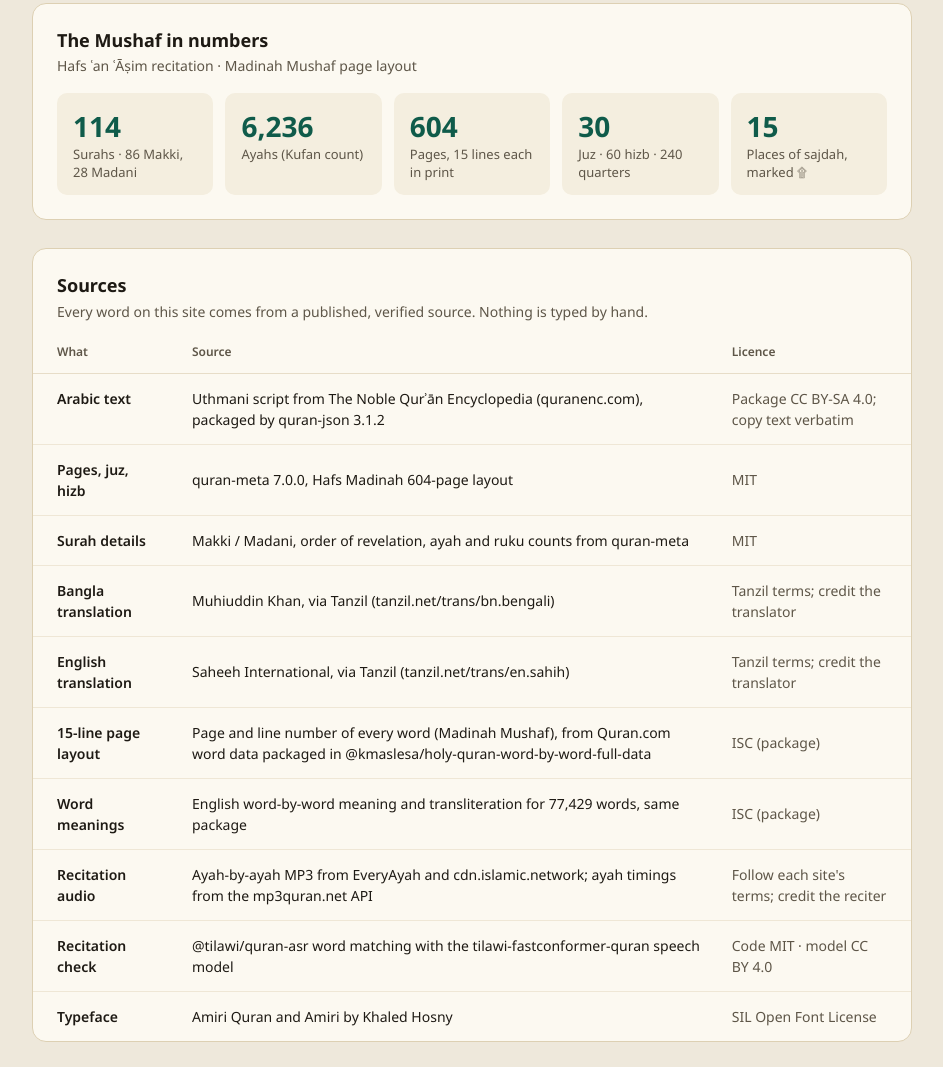
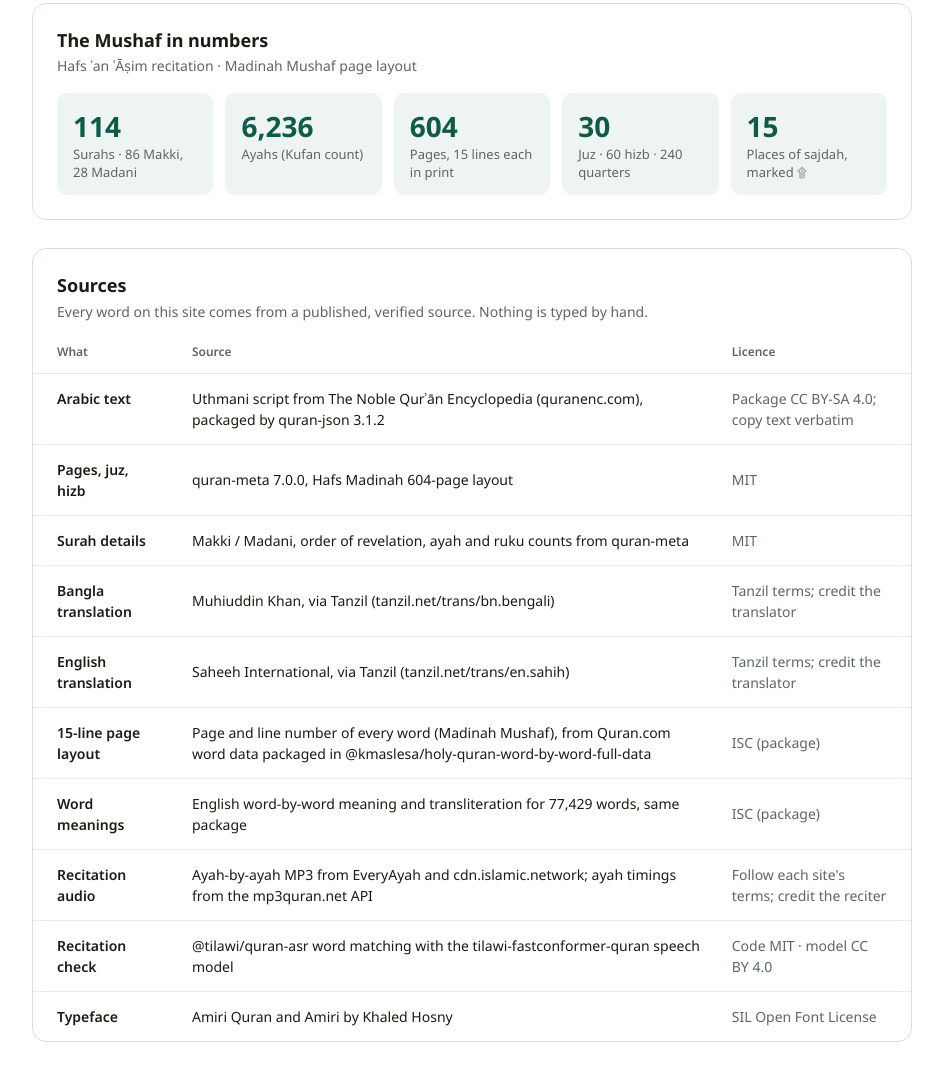
Before and after one commit to JahidHasanCO/The-Holy-Quran, a website: page public/about.html in a window 1280 px wide. Shown: the part 313-1380 px from the top of the page, without its empty margins (168-1111 px from the left). Drawn offline with Linux system fonts and the light colour scheme.

Commit message:
Make the light theme white with primary-tinted accents
- Paper theme: white background, surfaces, header and dock glass; borders,
  chips, hovers, selection and highlights are tints of --primary.
- Outlined buttons use the accent colour everywhere (cover-only rules removed).
- About page: white background and cards, primary-tinted stat boxes.

Co-Authored-By: Claude Opus 5.5 <noreply@anthropic.com>

```diff
--- a/public/about.html
+++ b/public/about.html
@@ -16,7 +16,7 @@ a{color:var(--primary)}a:hover{color:color-mix(in srgb, var(--primary) 75%, blac
 </head>
 <body>
 
-<div style="min-height: 100vh; box-sizing: border-box; background: #EEE8DB; color: #1E1A14; font-family: 'Noto Sans', system-ui, sans-serif; padding: 0 20px 72px">
+<div style="min-height: 100vh; box-sizing: border-box; background: #FFFFFF; color: #1E1A14; font-family: 'Noto Sans', system-ui, sans-serif; padding: 0 20px 72px">
   <div style="max-width: 880px; margin: 0 auto; display: flex; flex-direction: column; gap: 28px">
 
     <header style="padding-top: 24px">
@@ -29,92 +29,92 @@ a{color:var(--primary)}a:hover{color:color-mix(in srgb, var(--primary) 75%, blac
     <div style="display: flex; flex-direction: column; align-items: center; gap: 8px; text-align: center; padding: 8px 0 4px">
       <span lang="ar" style="font-family: 'Amiri', serif; font-size: 52px; font-weight: 700; color: var(--primary); line-height: 1.4">القرآن الكريم</span>
       <h1 style="margin: 0; font-size: 28px; font-weight: 700">About this reader</h1>
-      <p style="margin: 0; max-width: 560px; font-size: 16px; line-height: 1.65; color: #5E5648">A quiet place to read the Quran the way a printed Mushaf reads: page by page, right to left, with nothing in the way.</p>
+      <p style="margin: 0; max-width: 560px; font-size: 16px; line-height: 1.65; color: #5F6662">A quiet place to read the Quran the way a printed Mushaf reads: page by page, right to left, with nothing in the way.</p>
     </div>
 
-    <section aria-labelledby="h-mushaf" style="background: #FCF9F1; border: 1px solid #DDD0B3; border-radius: 14px; padding: 24px">
+    <section aria-labelledby="h-mushaf" style="background: #FFFFFF; border: 1px solid color-mix(in srgb, var(--primary) 18%, white); border-radius: 14px; padding: 24px">
       <h2 id="h-mushaf" style="margin: 0 0 4px; font-size: 18px; font-weight: 700">The Mushaf in numbers</h2>
-      <p style="margin: 0 0 18px; font-size: 14px; color: #5E5648">Hafs ʿan ʿĀṣim recitation · Madinah Mushaf page layout</p>
+      <p style="margin: 0 0 18px; font-size: 14px; color: #5F6662">Hafs ʿan ʿĀṣim recitation · Madinah Mushaf page layout</p>
       <div style="display: grid; grid-template-columns: repeat(auto-fill, minmax(150px, 1fr)); gap: 12px">
-        <div style="padding: 14px 16px; background: #F4EEDF; border-radius: 10px"><div style="font-size: 28px; font-weight: 700; color: var(--primary)">114</div><div style="font-size: 13px; color: #5E5648">Surahs · 86 Makki, 28 Madani</div></div>
-        <div style="padding: 14px 16px; background: #F4EEDF; border-radius: 10px"><div style="font-size: 28px; font-weight: 700; color: var(--primary)">6,236</div><div style="font-size: 13px; color: #5E5648">Ayahs (Kufan count)</div></div>
-        <div style="padding: 14px 16px; background: #F4EEDF; border-radius: 10px"><div style="font-size: 28px; font-weight: 700; color: var(--primary)">604</div><div style="font-size: 13px; color: #5E5648">Pages, 15 lines each in print</div></div>
-        <div style="padding: 14px 16px; background: #F4EEDF; border-radius: 10px"><div style="font-size: 28px; font-weight: 700; color: var(--primary)">30</div><div style="font-size: 13px; color: #5E5648">Juz · 60 hizb · 240 quarters</div></div>
-        <div style="padding: 14px 16px; background: #F4EEDF; border-radius: 10px"><div style="font-size: 28px; font-weight: 700; color: var(--primary)">15</div><div style="font-size: 13px; color: #5E5648">Places of sajdah, marked ۩</div></div>
+        <div style="padding: 14px 16px; background: color-mix(in srgb, var(--primary) 7%, white); border-radius: 10px"><div style="font-size: 28px; font-weight: 700; color: var(--primary)">114</div><div style="font-size: 13px; color: #5F6662">Surahs · 86 Makki, 28 Madani</div></div>
+        <div style="padding: 14px 16px; background: color-mix(in srgb, var(--primary) 7%, white); border-radius: 10px"><div style="font-size: 28px; font-weight: 700; color: var(--primary)">6,236</div><div style="font-size: 13px; color: #5F6662">Ayahs (Kufan count)</div></div>
+        <div style="padding: 14px 16px; background: color-mix(in srgb, var(--primary) 7%, white); border-radius: 10px"><div style="font-size: 28px; font-weight: 700; color: var(--primary)">604</div><div style="font-size: 13px; color: #5F6662">Pages, 15 lines each in print</div></div>
+        <div style="padding: 14px 16px; background: color-mix(in srgb, var(--primary) 7%, white); border-radius: 10px"><div style="font-size: 28px; font-weight: 700; color: var(--primary)">30</div><div style="font-size: 13px; color: #5F6662">Juz · 60 hizb · 240 quarters</div></div>
+        <div style="padding: 14px 16px; background: color-mix(in srgb, var(--primary) 7%, white); border-radius: 10px"><div style="font-size: 28px; font-weight: 700; color: var(--primary)">15</div><div style="font-size: 13px; color: #5F6662">Places of sajdah, marked ۩</div></div>
       </div>
     </section>
 
-    <section aria-labelledby="h-src" style="background: #FCF9F1; border: 1px solid #DDD0B3; border-radius: 14px; overflow: hidden">
+    <section aria-labelledby="h-src" style="background: #FFFFFF; border: 1px solid color-mix(in srgb, var(--primary) 18%, white); border-radius: 14px; overflow: hidden">
       <div style="padding: 24px 24px 8px">
         <h2 id="h-src" style="margin: 0 0 4px; font-size: 18px; font-weight: 700">Sources</h2>
-        <p style="margin: 0; font-size: 14px; line-height: 1.6; color: #5E5648">Every word on this site comes from a published, verified source. Nothing is typed by hand.</p>
+        <p style="margin: 0; font-size: 14px; line-height: 1.6; color: #5F6662">Every word on this site comes from a published, verified source. Nothing is typed by hand.</p>
       </div>
       <div style="overflow-x: auto">
         <table style="width: 100%; min-width: 620px; border-collapse: collapse; font-size: 14px; line-height: 1.5">
           <thead>
-            <tr style="text-align: left; color: #5E5648">
-              <th scope="col" style="padding: 12px 24px; font-size: 12px; font-weight: 600; border-bottom: 1px solid #E7DDC8">What</th>
-              <th scope="col" style="padding: 12px 12px; font-size: 12px; font-weight: 600; border-bottom: 1px solid #E7DDC8">Source</th>
-              <th scope="col" style="padding: 12px 24px 12px 12px; font-size: 12px; font-weight: 600; border-bottom: 1px solid #E7DDC8">Licence</th>
+            <tr style="text-align: left; color: #5F6662">
+              <th scope="col" style="padding: 12px 24px; font-size: 12px; font-weight: 600; border-bottom: 1px solid color-mix(in srgb, var(--primary) 12%, white)">What</th>
+              <th scope="col" style="padding: 12px 12px; font-size: 12px; font-weight: 600; border-bottom: 1px solid color-mix(in srgb, var(--primary) 12%, white)">Source</th>
+              <th scope="col" style="padding: 12px 24px 12px 12px; font-size: 12px; font-weight: 600; border-bottom: 1px solid color-mix(in srgb, var(--primary) 12%, white)">Licence</th>
             </tr>
           </thead>
           <tbody>
             <tr>
-              <th scope="row" style="padding: 14px 24px; text-align: left; font-weight: 600; border-bottom: 1px solid #EFE7D6; vertical-align: top">Arabic text</th>
-              <td style="padding: 14px 12px; border-bottom: 1px solid #EFE7D6">Uthmani script from The Noble Qurʾān Encyclopedia (quranenc.com), packaged by quran-json 3.1.2</td>
-              <td style="padding: 14px 24px 14px 12px; border-bottom: 1px solid #EFE7D6; color: #5E5648">Package CC BY-SA 4.0; copy text verbatim</td>
+              <th scope="row" style="padding: 14px 24px; text-align: left; font-weight: 600; border-bottom: 1px solid color-mix(in srgb, var(--primary) 10%, white); vertical-align: top">Arabic text</th>
+              <td style="padding: 14px 12px; border-bottom: 1px solid color-mix(in srgb, var(--primary) 10%, white)">Uthmani script from The Noble Qurʾān Encyclopedia (quranenc.com), packaged by quran-json 3.1.2</td>
+              <td style="padding: 14px 24px 14px 12px; border-bottom: 1px solid color-mix(in srgb, var(--primary) 10%, white); color: #5F6662">Package CC BY-SA 4.0; copy text verbatim</td>
             </tr>
             <tr>
-              <th scope="row" style="padding: 14px 24px; text-align: left; font-weight: 600; border-bottom: 1px solid #EFE7D6; vertical-align: top">Pages, juz, hizb</th>
-              <td style="padding: 14px 12px; border-bottom: 1px solid #EFE7D6">quran-meta 7.0.0, Hafs Madinah 604-page layout</td>
-              <td style="padding: 14px 24px 14px 12px; border-bottom: 1px solid #EFE7D6; color: #5E5648">MIT</td>
+              <th scope="row" style="padding: 14px 24px; text-align: left; font-weight: 600; border-bottom: 1px solid color-mix(in srgb, var(--primary) 10%, white); vertical-align: top">Pages, juz, hizb</th>
+              <td style="padding: 14px 12px; border-bottom: 1px solid color-mix(in srgb, var(--primary) 10%, white)">quran-meta 7.0.0, Hafs Madinah 604-page layout</td>
+              <td style="padding: 14px 24px 14px 12px; border-bottom: 1px solid color-mix(in srgb, var(--primary) 10%, white); color: #5F6662">MIT</td>
             </tr>
             <tr>
-              <th scope="row" style="padding: 14px 24px; text-align: left; font-weight: 600; border-bottom: 1px solid #EFE7D6; vertical-align: top">Surah details</th>
-              <td style="padding: 14px 12px; border-bottom: 1px solid #EFE7D6">Makki / Madani, order of revelation, ayah and ruku counts from quran-meta</td>
-              <td style="padding: 14px 24px 14px 12px; border-bottom: 1px solid #EFE7D6; color: #5E5648">MIT</td>
+              <th scope="row" style="padding: 14px 24px; text-align: left; font-weight: 600; border-bottom: 1px solid color-mix(in srgb, var(--primary) 10%, white); vertical-align: top">Surah details</th>
+              <td style="padding: 14px 12px; border-bottom: 1px solid color-mix(in srgb, var(--primary) 10%, white)">Makki / Madani, order of revelation, ayah and ruku counts from quran-meta</td>
+              <td style="padding: 14px 24px 14px 12px; border-bottom: 1px solid color-mix(in srgb, var(--primary) 10%, white); color: #5F6662">MIT</td>
             </tr>
             <tr>
-              <th scope="row" style="padding: 14px 24px; text-align: left; font-weight: 600; border-bottom: 1px solid #EFE7D6; vertical-align: top">Bangla translation</th>
-              <td style="padding: 14px 12px; border-bottom: 1px solid #EFE7D6">Muhiuddin Khan, via Tanzil (tanzil.net/trans/bn.bengali)</td>
-              <td style="padding: 14px 24px 14px 12px; border-bottom: 1px solid #EFE7D6; color: #5E5648">Tanzil terms; credit the translator</td>
+              <th scope="row" style="padding: 14px 24px; text-align: left; font-weight: 600; border-bottom: 1px solid color-mix(in srgb, var(--primary) 10%, white); vertical-align: top">Bangla translation</th>
+              <td style="padding: 14px 12px; border-bottom: 1px solid color-mix(in srgb, var(--primary) 10%, white)">Muhiuddin Khan, via Tanzil (tanzil.net/trans/bn.bengali)</td>
+              <td style="padding: 14px 24px 14px 12px; border-bottom: 1px solid color-mix(in srgb, var(--primary) 10%, white); color: #5F6662">Tanzil terms; credit the translator</td>
             </tr>
             <tr>
-              <th scope="row" style="padding: 14px 24px; text-align: left; font-weight: 600; border-bottom: 1px solid #EFE7D6; vertical-align: top">English translation</th>
-              <td style="padding: 14px 12px; border-bottom: 1px solid #EFE7D6">Saheeh International, via Tanzil (tanzil.net/trans/en.sahih)</td>
-              <td style="padding: 14px 24px 14px 12px; border-bottom: 1px solid #EFE7D6; color: #5E5648">Tanzil terms; credit the translator</td>
+              <th scope="row" style="padding: 14px 24px; text-align: left; font-weight: 600; border-bottom: 1px solid color-mix(in srgb, var(--primary) 10%, white); vertical-align: top">English translation</th>
+              <td style="padding: 14px 12px; border-bottom: 1px solid color-mix(in srgb, var(--primary) 10%, white)">Saheeh International, via Tanzil (tanzil.net/trans/en.sahih)</td>
+              <td style="padding: 14px 24px 14px 12px; border-bottom: 1px solid color-mix(in srgb, var(--primary) 10%, white); color: #5F6662">Tanzil terms; credit the translator</td>
             </tr>
             <tr>
-              <th scope="row" style="padding: 14px 24px; text-align: left; font-weight: 600; border-bottom: 1px solid #EFE7D6; vertical-align: top">15-line page layout</th>
-              <td style="padding: 14px 12px; border-bottom: 1px solid #EFE7D6">Page and line number of every word (Madinah Mushaf), from Quran.com word data packaged in @kmaslesa/holy-quran-word-by-word-full-data</td>
-              <td style="padding: 14px 24px 14px 12px; border-bottom: 1px solid #EFE7D6; color: #5E5648">ISC (package)</td>
+              <th scope="row" style="padding: 14px 24px; text-align: left; font-weight: 600; border-bottom: 1px solid color-mix(in srgb, var(--primary) 10%, white); vertical-align: top">15-line page layout</th>
+              <td style="padding: 14px 12px; border-bottom: 1px solid color-mix(in srgb, var(--primary) 10%, white)">Page and line number of every word (Madinah Mushaf), from Quran.com word data packaged in @kmaslesa/holy-quran-word-by-word-full-data</td>
+              <td style="padding: 14px 24px 14px 12px; border-bottom: 1px solid color-mix(in srgb, var(--primary) 10%, white); color: #5F6662">ISC (package)</td>
             </tr>
             <tr>
-              <th scope="row" style="padding: 14px 24px; text-align: left; font-weight: 600; border-bottom: 1px solid #EFE7D6; vertical-align: top">Word meanings</th>
-              <td style="padding: 14px 12px; border-bottom: 1px solid #EFE7D6">English word-by-word meaning and transliteration for 77,429 words, same package</td>
-              <td style="padding: 14px 24px 14px 12px; border-bottom: 1px solid #EFE7D6; color: #5E5648">ISC (package)</td>
+              <th scope="row" style="padding: 14px 24px; text-align: left; font-weight: 600; border-bottom: 1px solid color-mix(in srgb, var(--primary) 10%, white); vertical-align: top">Word meanings</th>
+              <td style="padding: 14px 12px; border-bottom: 1px solid color-mix(in srgb, var(--primary) 10%, white)">English word-by-word meaning and transliteration for 77,429 words, same package</td>
+              <td style="padding: 14px 24px 14px 12px; border-bottom: 1px solid color-mix(in srgb, var(--primary) 10%, white); color: #5F6662">ISC (package)</td>
             </tr>
             <tr>
-              <th scope="row" style="padding: 14px 24px; text-align: left; font-weight: 600; border-bottom: 1px solid #EFE7D6; vertical-align: top">Recitation audio</th>
-              <td style="padding: 14px 12px; border-bottom: 1px solid #EFE7D6">Ayah-by-ayah MP3 from EveryAyah and cdn.islamic.network; ayah timings from the mp3quran.net API</td>
-              <td style="padding: 14px 24px 14px 12px; border-bottom: 1px solid #EFE7D6; color: #5E5648">Follow each site's terms; credit the reciter</td>
+              <th scope="row" style="padding: 14px 24px; text-align: left; font-weight: 600; border-bottom: 1px solid color-mix(in srgb, var(--primary) 10%, white); vertical-align: top">Recitation audio</th>
+              <td style="padding: 14px 12px; border-bottom: 1px solid color-mix(in srgb, var(--primary) 10%, white)">Ayah-by-ayah MP3 from EveryAyah and cdn.islamic.network; ayah timings from the mp3quran.net API</td>
+              <td style="padding: 14px 24px 14px 12px; border-bottom: 1px solid color-mix(in srgb, var(--primary) 10%, white); color: #5F6662">Follow each site's terms; credit the reciter</td>
             </tr>
             <tr>
-              <th scope="row" style="padding: 14px 24px; text-align: left; font-weight: 600; border-bottom: 1px solid #EFE7D6; vertical-align: top">Recitation check</th>
-              <td style="padding: 14px 12px; border-bottom: 1px solid #EFE7D6">@tilawi/quran-asr word matching with the tilawi-fastconformer-quran speech model</td>
-              <td style="padding: 14px 24px 14px 12px; border-bottom: 1px solid #EFE7D6; color: #5E5648">Code MIT · model CC BY 4.0</td>
+              <th scope="row" style="padding: 14px 24px; text-align: left; font-weight: 600; border-bottom: 1px solid color-mix(in srgb, var(--primary) 10%, white); vertical-align: top">Recitation check</th>
+              <td style="padding: 14px 12px; border-bottom: 1px solid color-mix(in srgb, var(--primary) 10%, white)">@tilawi/quran-asr word matching with the tilawi-fastconformer-quran speech model</td>
+              <td style="padding: 14px 24px 14px 12px; border-bottom: 1px solid color-mix(in srgb, var(--primary) 10%, white); color: #5F6662">Code MIT · model CC BY 4.0</td>
             </tr>
             <tr>
               <th scope="row" style="padding: 14px 24px; text-align: left; font-weight: 600; vertical-align: top">Typeface</th>
               <td style="padding: 14px 12px">Amiri Quran and Amiri by Khaled Hosny</td>
-              <td style="padding: 14px 24px 14px 12px; color: #5E5648">SIL Open Font License</td>
+              <td style="padding: 14px 24px 14px 12px; color: #5F6662">SIL Open Font License</td>
             </tr>
           </tbody>
         </table>
       </div>
     </section>
 
-    <section aria-labelledby="h-acct" style="background: #FCF9F1; border: 1px solid #DDD0B3; border-radius: 14px; padding: 24px; display: flex; flex-direction: column; gap: 12px">
+    <section aria-labelledby="h-acct" style="background: #FFFFFF; border: 1px solid color-mix(in srgb, var(--primary) 18%, white); border-radius: 14px; padding: 24px; display: flex; flex-direction: column; gap: 12px">
       <h2 id="h-acct" style="margin: 0; font-size: 18px; font-weight: 700">Your account</h2>
       <p style="margin: 0; font-size: 15px; line-height: 1.65">Reading, listening and practice are open to everyone. If you sign in with Google, we save only what keeps your place:</p>
       <ul style="margin: 0; padding-left: 20px; font-size: 15px; line-height: 1.8">
@@ -124,13 +124,13 @@ a{color:var(--primary)}a:hover{color:color-mix(in srgb, var(--primary) 75%, blac
         <li>Practice scores for each ayah (never your voice recordings)</li>
         <li>Reciter, theme, text size and translation language</li>
       </ul>
-      <p style="margin: 0; font-size: 14px; line-height: 1.6; color: #5E5648">Sign-in is handled by Firebase Authentication. You can sign out or ask us to delete your data at any time: [YOUR CONTACT EMAIL].</p>
+      <p style="margin: 0; font-size: 14px; line-height: 1.6; color: #5F6662">Sign-in is handled by Firebase Authentication. You can sign out or ask us to delete your data at any time: [YOUR CONTACT EMAIL].</p>
     </section>
 
-    <section aria-labelledby="h-err" style="background: #FCF9F1; border: 1px solid #DDD0B3; border-radius: 14px; padding: 24px; display: flex; flex-wrap: wrap; align-items: center; justify-content: space-between; gap: 16px">
+    <section aria-labelledby="h-err" style="background: #FFFFFF; border: 1px solid color-mix(in srgb, var(--primary) 18%, white); border-radius: 14px; padding: 24px; display: flex; flex-wrap: wrap; align-items: center; justify-content: space-between; gap: 16px">
       <div style="flex: 1 1 360px">
         <h2 id="h-err" style="margin: 0 0 4px; font-size: 18px; font-weight: 700">Found a mistake?</h2>
-        <p style="margin: 0; font-size: 14px; line-height: 1.6; color: #5E5648">If any letter, mark or page break looks wrong, tell us the page and ayah. We check every report against the printed Mushaf.</p>
+        <p style="margin: 0; font-size: 14px; line-height: 1.6; color: #5F6662">If any letter, mark or page break looks wrong, tell us the page and ayah. We check every report against the printed Mushaf.</p>
       </div>
       <a href="mailto:[YOUR CONTACT EMAIL]" style="height: 44px; padding: 0 20px; display: inline-flex; align-items: center; border-radius: 999px; background: var(--primary); color: #FFFFFF; font-size: 15px; font-weight: 600; text-decoration: none">Report an error</a>
     </section>
--- a/public/css/app.css
+++ b/public/css/app.css
@@ -27,7 +27,5 @@ button{font:inherit}
 @keyframes turnOut{0%{transform:rotateY(0deg);opacity:1}55%{transform:rotateY(80deg) skewY(-4deg);opacity:1}100%{transform:rotateY(150deg);opacity:0}}
 @keyframes turnIn{0%{transform:rotateY(150deg);opacity:0}45%{transform:rotateY(80deg) skewY(-4deg);opacity:1}100%{transform:rotateY(0deg);opacity:1}}
 @keyframes shade{0%{opacity:0}50%{opacity:1}100%{opacity:0}}
-/* White cover: outlined buttons and hovers use the primary green instead of the paper-beige palette. */
-.cover-theme .btn:not(.primary):not(.ghost){border-color:color-mix(in srgb, var(--primary) 35%, transparent);color:var(--accent)}
-.cover-theme .btn:hover:not(.primary){background:color-mix(in srgb, var(--primary) 9%, transparent)}
-.cover-theme .btn.ghost:hover{background:color-mix(in srgb, var(--primary) 9%, transparent)}
+/* Outlined buttons take the accent colour; borders and hovers come from the theme's primary tints. */
+.btn:not(.primary):not(.ghost){color:var(--accent)}
--- a/public/js/state/constants.js
+++ b/public/js/state/constants.js
@@ -1,6 +1,7 @@
 export const TURN_MS = 800;
 
 export const THEMES = {
-  paper: { bg: '#EFE9DB', bar: '#F8F3E7', paper: '#FDFAF2', ink: '#1D1A15', ink2: '#3A342A', muted: '#665D4E', accent: 'var(--primary)', accentSoft: '#D6E9DF', onAccent: '#FFFFFF', gold: '#B08A43', rule: '#D6C59C', line: '#E8DFCB', chip: '#EFE7D5', hover: '#F2ECDD', cartouche: '#F7F0DF', hl: '#E1EEE6', sel: '#C9E3D6', good: '#1E7A45', goodSoft: '#DDF0E3', warn: '#9A5A00', warnSoft: '#FBEBD3', bad: '#B3261E', badSoft: '#F9DEDC', barGlass: 'rgba(248,243,231,.82)', dock: 'rgba(253,250,242,.88)', stageGlow: '#FBF5E6', edgeA: '#E3D6BA', edgeB: '#F7F0E0' },
+  // Light theme: white surfaces; every tint below is mixed from --primary (css/tokens.css).
+  paper: { bg: '#FFFFFF', bar: '#FFFFFF', paper: '#FFFFFF', ink: '#1D1A15', ink2: '#3A342A', muted: '#5F6662', accent: 'var(--primary)', accentSoft: 'color-mix(in srgb, var(--primary) 14%, white)', onAccent: '#FFFFFF', gold: '#B08A43', rule: 'color-mix(in srgb, var(--primary) 35%, white)', line: 'color-mix(in srgb, var(--primary) 12%, white)', chip: 'color-mix(in srgb, var(--primary) 7%, white)', hover: 'color-mix(in srgb, var(--primary) 8%, white)', cartouche: 'color-mix(in srgb, var(--primary) 5%, white)', hl: 'color-mix(in srgb, var(--primary) 10%, white)', sel: 'color-mix(in srgb, var(--primary) 20%, white)', good: '#1E7A45', goodSoft: '#DDF0E3', warn: '#9A5A00', warnSoft: '#FBEBD3', bad: '#B3261E', badSoft: '#F9DEDC', barGlass: 'rgba(255,255,255,.6)', dock: 'rgba(255,255,255,.78)', stageGlow: '#FFFFFF', edgeA: 'color-mix(in srgb, var(--primary) 16%, white)', edgeB: 'color-mix(in srgb, var(--primary) 6%, white)' },
   night: { bg: '#0E1211', bar: '#131917', paper: '#171D1B', ink: '#ECE6D6', ink2: '#D4CDBD', muted: '#A39C8B', accent: '#7CC7A6', accentSoft: '#1F3A30', onAccent: '#0B1A14', gold: '#8E7A4F', rule: '#3D4A43', line: '#252D29', chip: '#1F2724', hover: '#1C2421', cartouche: '#1B2220', hl: '#1C3229', sel: '#2B4A3C', good: '#8BD4A8', goodSoft: '#183324', warn: '#F0B45C', warnSoft: '#3A2C14', bad: '#F2B8B5', badSoft: '#3B1B19', barGlass: 'rgba(19,25,23,.82)', dock: 'rgba(28,36,33,.88)', stageGlow: '#1B2622', edgeA: '#2B3430', edgeB: '#1F2724' },
 };
--- a/public/js/ui/readerView.js
+++ b/public/js/ui/readerView.js
@@ -2,7 +2,7 @@
 import { esc, attr, bool } from './escape.js';
 
 export function readerView(v, on) {
-  return `<div class="${attr(v.shellClass)}" style="min-height: 100vh; box-sizing: border-box; background: ${attr(v.shellBg)}; color: var(--ink); font-family: 'Noto Sans', system-ui, sans-serif; ${attr(v.cssVars)}">
+  return `<div style="min-height: 100vh; box-sizing: border-box; background: ${attr(v.shellBg)}; color: var(--ink); font-family: 'Noto Sans', system-ui, sans-serif; ${attr(v.cssVars)}">
 
 
   <header style="position: sticky; top: 0; z-index: 10; ${attr(v.headerStyle)}">
--- a/public/js/viewmodel/chrome.js
+++ b/public/js/viewmodel/chrome.js
@@ -108,7 +108,6 @@ export function buildChrome(env) {
     turnMs: (TURN_MS / 1000) + 's',
     cv: buildCover(env),
     headerStyle: headerStyle(env),
-    shellClass: showCoverWhite(env) ? 'cover-theme' : '',
     shellBg: showCoverWhite(env) ? coverGlow(single) : 'var(--bg)',
     coverBg: 'transparent',
     openPractice: () => A.openPractice(shown),
```
